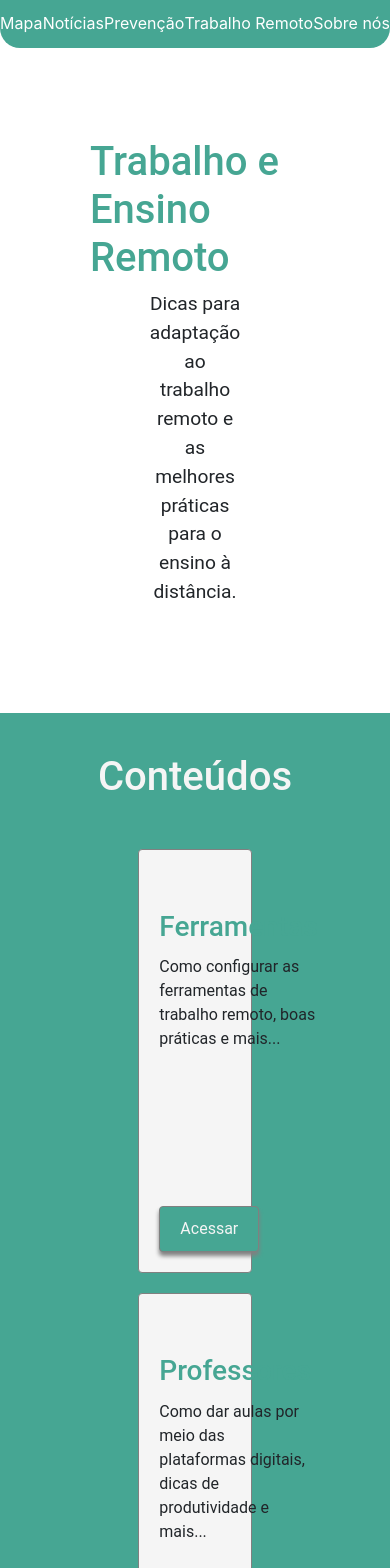
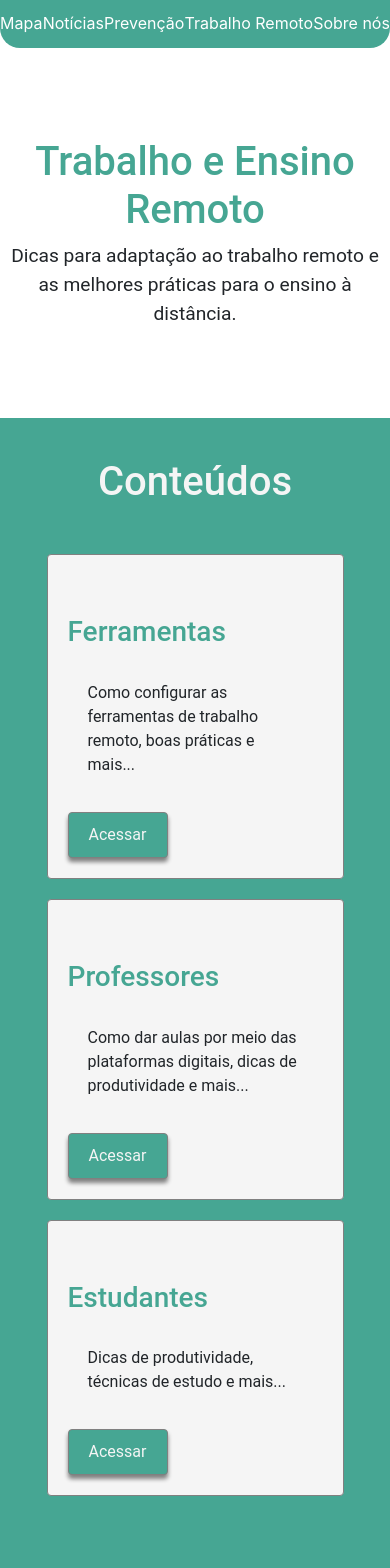
Before and after one commit to tryber/hackatrybe-covid, a React (Create React App) app: page /remote-work in a window 390 px wide. Shown: the top 1568 px of the page. Built offline with nearby package versions, Linux system fonts and the light colour scheme; what google-maps-react would draw is missing.

Commit message:
Remote work responsivo

```diff
--- a/src/remote_work/CardType.css
+++ b/src/remote_work/CardType.css
@@ -37,3 +37,10 @@
 .Card-Type > .button-card:hover {
   filter: brightness(90%);
 }
+
+@media only screen and (max-width: 701px) {
+  .Card-Type {
+    width: 90%;
+    align-self: center;
+  }
+}
--- a/src/remote_work/ListCardsContent.css
+++ b/src/remote_work/ListCardsContent.css
@@ -34,16 +34,29 @@
   align-items: center;
   flex-wrap: wrap;
   justify-content: space-around;
-  padding: 40px 180px;
+  padding: 40px 10vw;
   background: #46A693;
 }
 
-.List-Cards-Content > .content > .collection-card-type {
-  display: flex;
-  flex-direction: column;
-  flex-wrap: wrap;
-  justify-content: space-around;
-  padding: 30px;
-  width: 80%;
-  background: #46A693;
+@media only screen and (max-width: 701px) {
+  .List-Cards-Content > .content {
+    display: flex;
+    flex-direction: column;
+    justify-content: space-around;
+    padding: 30px;
+    width: 100%;
+    background: #46A693;
+  }
+
+  .List-Cards-Content > .header > p {
+    margin: 0;
+  }
+
+  .List-Cards-Content > .header {
+    padding: 90px 10px;
+  }
+
+  .List-Cards-Content > .header > h1 {
+    text-align: center;
+  }
 }
--- a/src/remote_work/PageRemote.css
+++ b/src/remote_work/PageRemote.css
@@ -21,6 +21,7 @@
 .Remote-Work > .header > p {
   font-size: 1.2rem;
   text-align: center;
+  margin: 20px;
 }
 
 .Remote-Work > .content > h2 {
@@ -47,3 +48,30 @@
   width: 80%;
   background: #46A693;
 }
+
+.Remote-Work p {
+  margin: 20px;
+}
+
+@media only screen and (max-width: 701px) {
+  .Remote-Work > .content >.collection-card-type {
+    display: flex;
+    flex-direction: column;
+    justify-content: space-around;
+    padding: 30px;
+    width: 100%;
+    background: #46A693;
+  }
+
+  .Remote-Work > .header > p {
+    margin: 0;
+  }
+
+  .Remote-Work > .header {
+    padding: 90px 10px;
+  }
+
+  .Remote-Work > .header > h1 {
+    text-align: center;
+  }
+}
```
